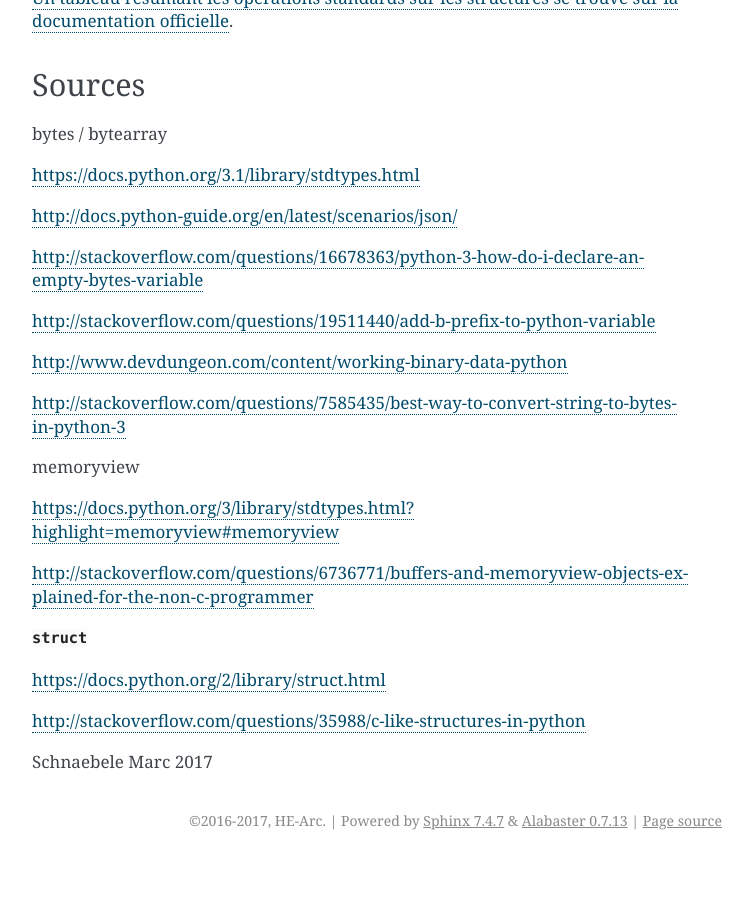
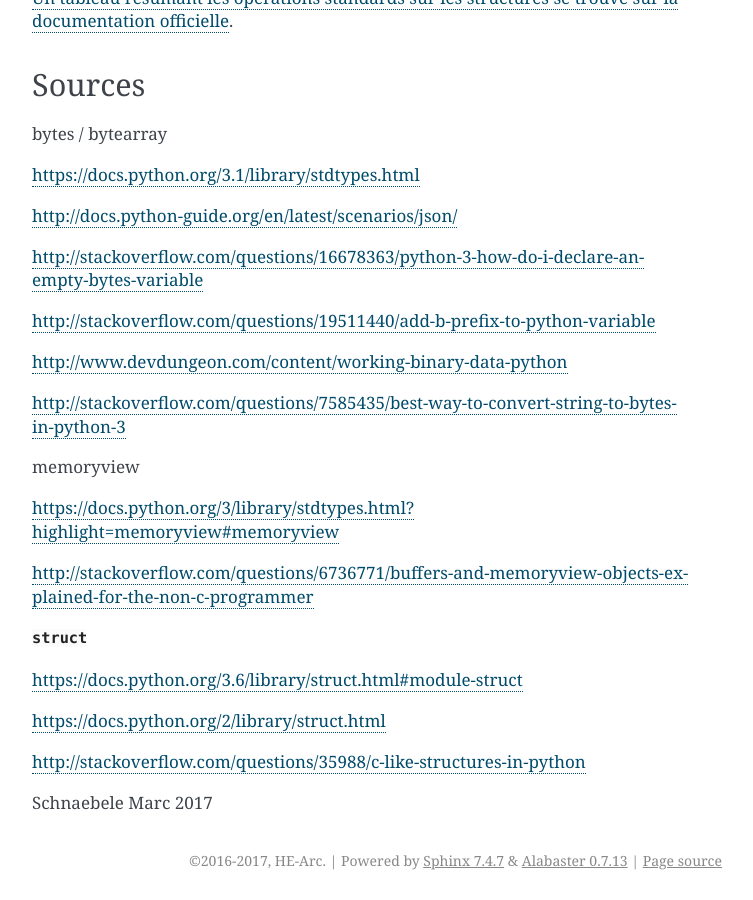
Before and after one commit to HE-Arc/livre-python, a Sphinx documentation site: the page built from source/binary/index.rst, in a window 1280 px wide and 900 px high, scrolled down 5505 px. Shown: the whole window, without its empty margins (388-1141 px from the left). Built offline with Sphinx 7.4.7, drawn with Linux system fonts in a browser that asks for light colours; before the commit the page ends 6365 px from its top, so only the background shows below that; some of the changed lines change nothing that is shown.

Commit message:
10th python N corrections + remove code.py

```diff
--- a/source/binary/examples/code.py
+++ /dev/null
@@ -1,142 +0,0 @@
-"""Module d'exemple pour les types bytes, memoryview et struct."""
-
-
-from collections import namedtuple
-from struct import *
-
-
-# Bytes-------------------------------------------------------------------------------
-
-msg = bytes('exemple', encoding='utf-8')
-# On peut aussi affecter une chaine directement
-# mais l'encodage par défaut sera utilisé.
-msg = b"exemple$"
-
-b'exemple'
-
-msg[0]
-
-# Cast string en bytes.
-my_str = "exemple"
-bytes = str.encode(my_str)
-
-# Cast bytes en string.
-my_decoded_str = str.decode(bytes)
-type(my_decoded_str)  # vérifie que le type est string
-
-i = 16
-
-# Crée 1 byte avec un int 16.
-# Attention à utiliser le bon encodage (little ou big endian).
-# vérifiez avec sys.byteorder.
-single_byte = i.to_bytes(1, byteorder='big', signed=True)
-print(single_byte)
-
-# Crée un bytes avec une liste de int (0-255).
-# sortie: b'\xff\xfe\xfd\xfc.
-bytes_from_list = bytes([255, 254, 253, 252])
-
-# Print out binary string (e.g. 0b010010).
-print(bin(22))
-
-# Bytes à Integer.
-# Crée un int avec un bytes (non signé par défaut).
-i = int.from_bytes('12', byteorder='big')
-
-# Crée un int signé.
-i = int.from_bytes(b'\x00\x0F', byteorder='big', signed=True)
-
-# Utilise une liste d'entiers comme source pour le cast.
-i = int.from_bytes([255, 0, 0, 0], byteorder='big')
-
-with open("test_file.dat", "rb") as binary_file:
-    # Lit tout le fichier.
-    data = binary_file.read()
-print(data)
-
-
-# Lit N bytes depuis une certaine position.
-binary_file.seek(0)
-couple_bytes = binary_file.read(2)
-print(couple_bytes)
-
-
-# BytesArray--------------------------------------------------------------------
-
-# Crée un bytearray à partir d'un objet bytes.
-msg = bytearray(b"exemple")
-# Crée un  bytearray à partir d'une chaine de caractères.
-msg = bytearray("exemple", "utf-8")
-# Crée un  bytearray à partir d'une liste d'entiers entre 0 et 255.
-msg = bytearray([94, 91, 101, 125, 111, 35, 120, 101, 115, 101, 200])
-
-# hexadécimal.
-0xff  # sortie 255.
-# binaire.
-0b100  # sortie 4.
-
-# autres possibilitées.
-"{:x}".format(int.from_bytes("exemple".encode("utf-8"), byteorder="big"))
-# sortie '6578656d706c65'.
-
-# 65 est la lettre 'e' en hexadécimal.
-f"{ord('e'):x}"  # sortie '65'.
-
-msg[0]
-
-# Cast bytes à bytearray.
-mutable_bytes = bytearray(b'\x00\x0F')
-
-# Cast bytearray à bytes.
-immutable_bytes = bytes(mutable_bytes)
-
-
-# MemoryView-----------------------------------------------------------------------
-
-# retourne les données comme string de bytes.
-# sortie: b'abc'.
-mv = memoryview(b"abc")
-mv.tobytes()
-
-# retourne les données en hexadécimale.
-# sortie: '616263'.
-mv = memoryview(b"abc")
-mv.hex()
-
-# retourne les données en une lsite d'élements.
-# sortie: [97, 98, 99].
-memoryview(b'abc').tolist()
-
-# relacher le buffer.
-mv.release()
-
-# mybuf = ...  un grand buffer de bytes.
-mv_mybuf = memoryview(mybuf)  # une memoryview de mybuf.
-func(mv_mybuf[:len(mv_mybuf)//2])
-# passe la première moitié de mybuf dans func comme une "sous-view"
-# créé par le découpage de la memoryview.
-# Aucune copie n'est faite ici!
-
-# Avec bytearray.
-buf = bytearray(b'abcdefgh')
-mv = memoryview(buf)
-mv[4:6] = b'ZA'
-buf
-bytearray(b'abcdZAgh')
-
-
-# Struct----------------------------------------------------------------------------
-
-# packing et unpacking de trois entiers.
-pack('hhl', 1, 2, 3)
-# sortie : '\x00\x01\x00\x02\x00\x00\x00\x03'
-unpack('hhl', '\x00\x01\x00\x02\x00\x00\x00\x03')
-# sortie : (1, 2, 3)
-
-# On peut assigner des noms aux champs.
-record = 'raymond   \x32\x12\x08\x01\x08'
-name, serialnum, school, gradelevel = unpack('<10sHHb', record)
-
-Student = namedtuple('Student', 'name serialnum school gradelevel')
-Student._make(unpack('<10sHHb', record))
-Student(name='raymond   ', serialnum=4658, school=264, gradelevel=8)
--- a/source/binary/index.rst
+++ b/source/binary/index.rst
@@ -153,6 +153,8 @@
 
 :py:mod:`struct`
 
+`<https://docs.python.org/3.6/library/struct.html#module-struct>`_
+
 `<https://docs.python.org/2/library/struct.html>`_
 
 `<http://stackoverflow.com/questions/35988/c-like-structures-in-python>`_
```
Also changed, not shown: source/binary/examples/byte_inst.py (line endings or trailing spaces), source/binary/examples/bytearray.py (line endings or trailing spaces), source/binary/examples/bytearray_cast.py (line endings or trailing spaces), source/binary/examples/cast_bytes_int.py (line endings or trailing spaces), source/binary/examples/cast_bytes_string.py (line endings or trailing spaces), source/binary/examples/lecture_fichier.py (line endings or trailing spaces), source/binary/examples/memoryview_ex_bytearray.py (line endings or trailing spaces), source/binary/examples/memoryview_ex_python.py (line endings or trailing spaces), source/binary/examples/memoryview_inst.py (line endings or trailing spaces), source/binary/examples/memoryview_op.py (line endings or trailing spaces), source/binary/examples/struct.py (line endings or trailing spaces).
